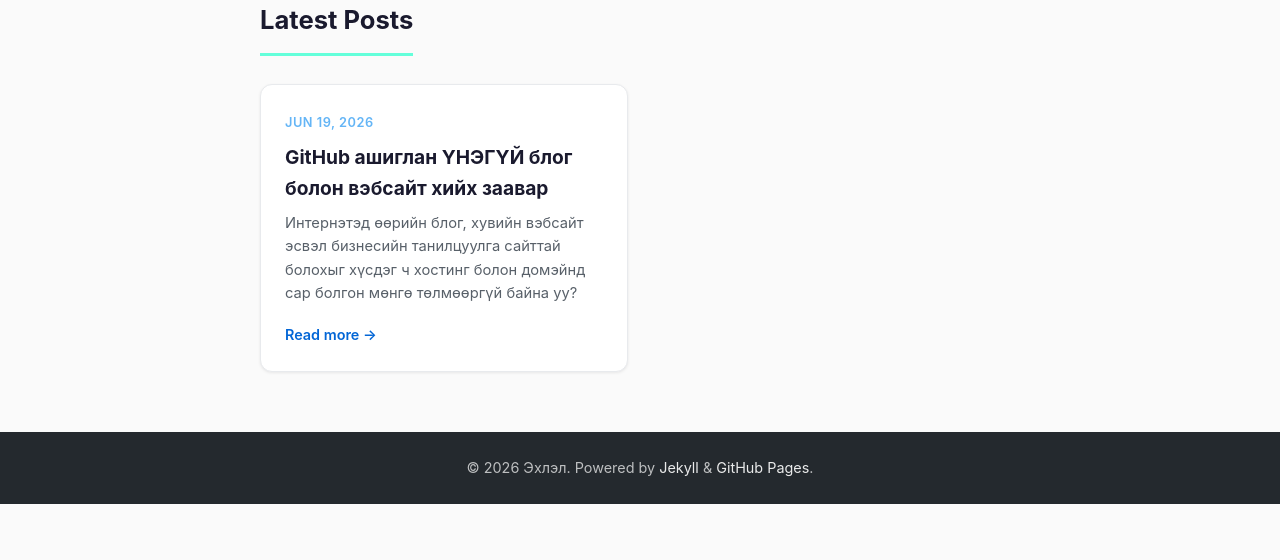
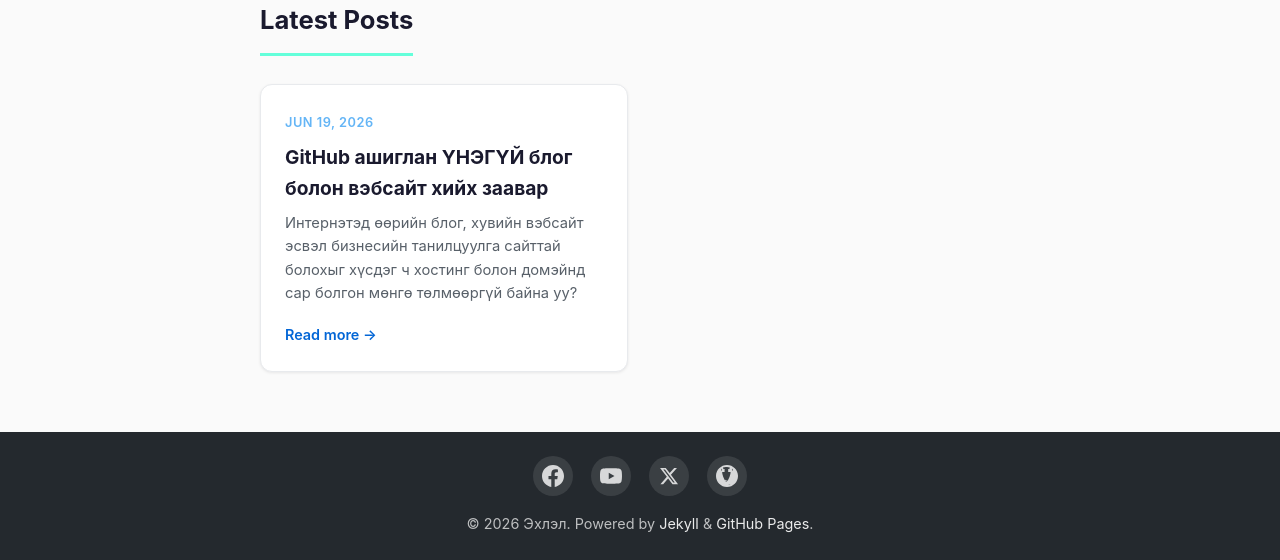
Before and after one commit to pythonisaur/myjekyll, a Jekyll site: the page built from index.html, in a window 1280 px wide. Shown: the part 599-1159 px from the top of the page. Built offline with Jekyll 4.4.1, drawn with Linux system fonts in a browser that asks for light colours; before the commit the page ends 1103 px from its top, so only the background shows below that.

Commit message:
Add social media links (Facebook, YouTube, X, Website) to footer

```diff
--- a/_layouts/default.html
+++ b/_layouts/default.html
@@ -26,6 +26,20 @@
 
   <footer class="site-footer">
     <div class="wrapper">
+      <div class="footer-social">
+        <a href="https://www.facebook.com/profile.php?id=61578156027045" target="_blank" title="Facebook" class="social-icon">
+          <svg viewBox="0 0 24 24" width="22" height="22" fill="currentColor"><path d="M24 12.073c0-6.627-5.373-12-12-12s-12 5.373-12 12c0 5.99 4.388 10.954 10.125 11.854v-8.385H7.078v-3.47h3.047V9.43c0-3.007 1.792-4.669 4.533-4.669 1.312 0 2.686.235 2.686.235v2.953H15.83c-1.491 0-1.956.925-1.956 1.874v2.25h3.328l-.532 3.47h-2.796v8.385C19.612 23.027 24 18.062 24 12.073z"/></svg>
+        </a>
+        <a href="https://studio.youtube.com/channel/UCTmXVn2fJd6MkEl1I-UD3Jg" target="_blank" title="YouTube" class="social-icon">
+          <svg viewBox="0 0 24 24" width="22" height="22" fill="currentColor"><path d="M23.498 6.186a3.016 3.016 0 0 0-2.122-2.136C19.505 3.545 12 3.545 12 3.545s-7.505 0-9.377.505A3.017 3.017 0 0 0 .502 6.186C0 8.07 0 12 0 12s0 3.93.502 5.814a3.016 3.016 0 0 0 2.122 2.136c1.871.505 9.376.505 9.376.505s7.505 0 9.377-.505a3.015 3.015 0 0 0 2.122-2.136C24 15.93 24 12 24 12s0-3.93-.502-5.814zM9.545 15.568V8.432L15.818 12l-6.273 3.568z"/></svg>
+        </a>
+        <a href="https://x.com/coderjs1" target="_blank" title="X (Twitter)" class="social-icon">
+          <svg viewBox="0 0 24 24" width="20" height="20" fill="currentColor"><path d="M18.244 2.25h3.308l-7.227 8.26 8.502 11.24H16.17l-5.214-6.817L4.99 21.75H1.68l7.73-8.835L1.254 2.25H8.08l4.713 6.231zm-1.161 17.52h1.833L7.084 4.126H5.117z"/></svg>
+        </a>
+        <a href="https://pythonisaur.github.io/myjekyll/" target="_blank" title="Website" class="social-icon">
+          <svg viewBox="0 0 24 24" width="22" height="22" fill="currentColor"><path d="M12 0C5.373 0 0 5.373 0 12s5.373 12 12 12 12-5.373 12-12S18.627 0 12 0zm.03 2.1c1.12 0 2.14.21 3.08.56l-.64 1.93c-.37-.1-.77-.18-1.18-.22V7.5h2.22c.3 0 .53.24.5.54-.16 1.5-.53 3.07-1.12 4.62l-.06.16c-.76 2.04-1.82 3.86-3.07 5.32l-.43.5-.43-.5c-1.25-1.46-2.31-3.28-3.07-5.32l-.06-.16c-.59-1.55-.96-3.12-1.12-4.62-.03-.3.2-.54.5-.54h2.22V4.37c-.41.04-.81.12-1.18.22l-.64-1.93c.94-.35 1.96-.56 3.08-.56zM6.12 3.73l.59 1.78A10.02 10.02 0 0 0 2.37 10h2.22c.12-.97.35-1.93.69-2.85l.84-3.42zm11.76 0l.84 3.42c.34.92.57 1.88.69 2.85h2.22a10.02 10.02 0 0 0-4.34-4.49l.59-1.78zM2.1 12.03c.02 1.55.39 3.02 1.04 4.33l1.55-.58c-.38-1.15-.6-2.4-.65-3.75H2.1zm19.8 0h-1.94c-.05 1.35-.27 2.6-.65 3.75l1.55.58a9.93 9.93 0 0 0 1.04-4.33zm-14.09 5.1-.64 1.93a9.96 9.96 0 0 0 5.86 1.84c2.12 0 4.11-.66 5.75-1.79l-.63-1.91c-.89.46-1.95.72-3.06.72-.86 0-1.71-.17-2.5-.49-.83-.34-1.58-.84-2.21-1.46l-.57.56c.73.79 1.63 1.41 2.65 1.81.96.37 1.98.55 3.04.51v2.17a7.76 7.76 0 0 1-3.01-.74l-.06-.03a7.76 7.76 0 0 1-2.62-2.12z"/></svg>
+        </a>
+      </div>
       <p>&copy; {{ site.time | date: '%Y' }} {{ site.title }}. Powered by <a href="https://jekyllrb.com">Jekyll</a> &amp; <a href="https://pages.github.com">GitHub Pages</a>.</p>
     </div>
   </footer>
--- a/assets/css/main.css
+++ b/assets/css/main.css
@@ -373,6 +373,32 @@ main {
   color: rgba(255,255,255,0.9);
 }
 
+.footer-social {
+  display: flex;
+  justify-content: center;
+  gap: 18px;
+  margin-bottom: 16px;
+}
+
+.social-icon {
+  display: flex;
+  align-items: center;
+  justify-content: center;
+  width: 40px;
+  height: 40px;
+  border-radius: 50%;
+  background: rgba(255,255,255,0.1);
+  color: rgba(255,255,255,0.8) !important;
+  transition: all 0.2s ease;
+  text-decoration: none !important;
+}
+
+.social-icon:hover {
+  background: rgba(255,255,255,0.2);
+  color: #fff !important;
+  transform: translateY(-2px);
+}
+
 /* ===== Responsive ===== */
 @media (max-width: 600px) {
   .hero-banner {
```
